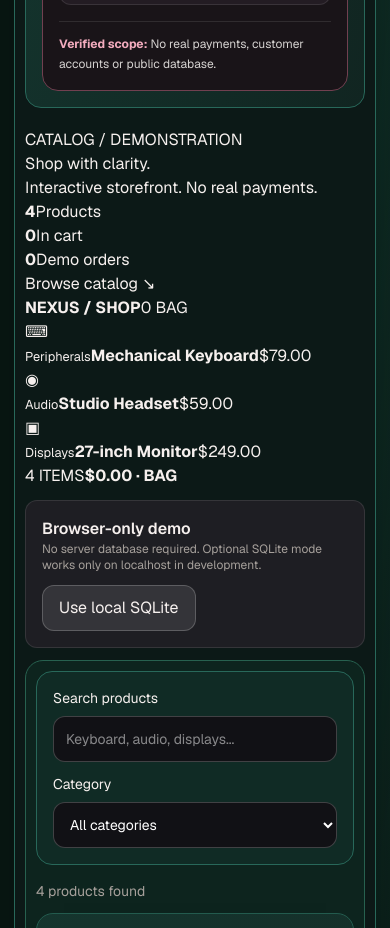
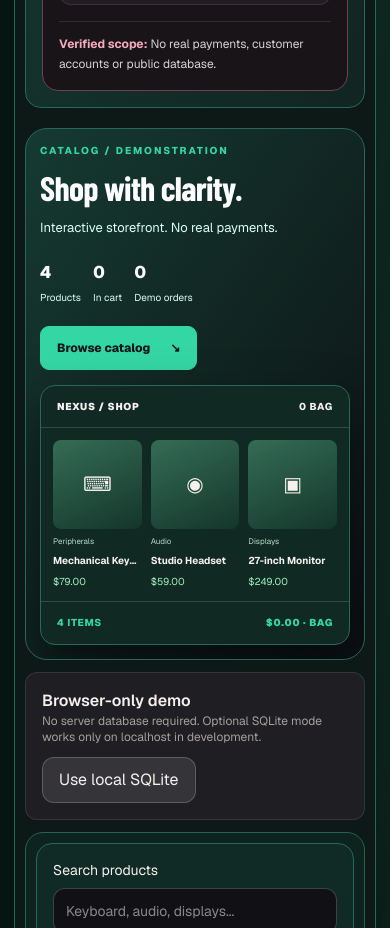
Before and after one commit to Dleteo/Nexus-AI, a Next.js app: page /en/labs in a window 390 px wide. Shown: the part 1120-2048 px from the top of the page. Built offline with nearby package versions, Linux system fonts and the light colour scheme; a web font is replaced by a local one.

Commit message:
style: finish responsive, data-bound shop editor metrics and pipeline overview layouts

```diff
--- a/components/labs/lab-themes.css
+++ b/components/labs/lab-themes.css
@@ -146,3 +146,47 @@
 .nexus-lab-shell [data-lab-navigation] a:hover{border-color:var(--lab-accent)}
 .nexus-lab-shell [data-lab-navigation] a span{color:var(--lab-accent)}
 .nexus-lab-shell [data-standalone="true"]{min-height:100vh}
+
+/* Real data-driven product overviews: no fake metrics, no screenshot overlays. */
+.lab-product-overview{display:grid;grid-template-columns:minmax(0,.82fr) minmax(0,1.18fr);gap:22px;min-height:360px;border:1px solid var(--lab-border);border-radius:22px;padding:22px;background:linear-gradient(125deg,var(--lab-accent-soft),var(--lab-surface) 50%,#0c1015);overflow:hidden}
+.lab-overview-intro{display:flex;flex-direction:column;align-items:flex-start;justify-content:center;gap:12px;min-width:0}
+.lab-overview-kicker{font-size:10px;font-weight:800;letter-spacing:.19em;color:var(--lab-accent)}
+.lab-overview-intro h3{font-family:var(--font-editorial-condensed),Arial,sans-serif;font-size:clamp(34px,4vw,57px);font-weight:800;line-height:1.03;letter-spacing:-.02em;color:white}
+.lab-overview-intro p{font-size:13px;line-height:1.65;color:var(--lab-ink);max-width:45ch}
+.lab-overview-stats{display:flex;flex-wrap:wrap;gap:16px;padding-block:9px}
+.lab-overview-stats div{display:flex;flex-direction:column;gap:5px}
+.lab-overview-stats b{font-size:clamp(17px,2vw,26px);font-weight:800;color:white}
+.lab-overview-stats span{font-size:10px;color:var(--lab-ink)}
+.lab-overview-cta{display:inline-flex;align-items:center;gap:20px;padding:12px 16px;border-radius:9px;border:1px solid var(--lab-accent);background:var(--lab-accent);color:#10151a!important;font-size:12px;font-weight:800;text-decoration:none}
+.lab-overview-cta:hover{filter:brightness(1.11)}
+.lab-overview-screen{min-width:0;align-self:center;border:1px solid var(--lab-border);border-radius:15px;overflow:hidden;box-shadow:0 25px 50px #0008;min-height:260px}
+.lab-screen-top,.lab-screen-bottom{display:flex;justify-content:space-between;align-items:center;gap:8px;padding:13px 16px;font-size:10px;font-weight:800;letter-spacing:.07em}
+.lab-screen-top{border-bottom:1px solid #ffffff26}.lab-screen-bottom{border-top:1px solid #ffffff26;color:var(--lab-accent)}
+.lab-screen-commerce{background:#102a23}
+.lab-screen-products{display:grid;grid-template-columns:repeat(3,minmax(0,1fr));gap:9px;padding:12px}
+.lab-screen-product{display:flex;flex-direction:column;gap:6px;min-width:0;font-size:10px}
+.lab-screen-product-photo{display:grid;place-items:center;aspect-ratio:1;border-radius:8px;background:linear-gradient(155deg,#356c56,#14362b);font-size:clamp(20px,4vw,50px)}
+.lab-screen-product small{font-size:8px;color:#b4dac9}
+.lab-screen-product b{white-space:nowrap;overflow:hidden;text-overflow:ellipsis}
+.lab-screen-product span{color:#9fedbe}
+.lab-screen-studio{display:grid;grid-template-columns:42px minmax(0,1fr) 100px;background:#20182a}
+.lab-studio-rail{display:flex;flex-direction:column;align-items:center;gap:20px;padding:20px 0;background:#17111f;color:#d3b5ff}
+.lab-studio-artboard{padding:12px;background:#2d2437}
+.lab-studio-artboard-top{display:flex;justify-content:space-between;padding:6px;color:#d7cce7;font-size:9px}
+.lab-studio-artboard-body{min-height:210px;background:#f8f5fb;color:#241c2f;padding:20px 12px;display:flex;flex-direction:column;gap:12px;overflow-wrap:anywhere}
+.lab-studio-preview-hero{font-size:clamp(17px,2vw,30px);font-weight:900;line-height:1.1}
+.lab-studio-preview-text{font-size:12px}.lab-studio-preview-button{align-self:flex-start;background:#603b99;color:white;padding:7px;font-size:10px}
+.lab-studio-properties{display:flex;flex-direction:column;gap:12px;padding:18px 9px;font-size:10px;background:#21172e}
+.lab-studio-properties strong{color:#dfcaff;font-size:9px}.lab-studio-properties span{color:#af9abe}.lab-studio-properties b{border:1px solid #675080;padding:5px}
+.lab-studio-swatches{display:flex;gap:3px}.lab-studio-swatches i{width:14px;height:14px;background:#8a57bd}.lab-studio-swatches i:nth-child(2){background:#ded4e7}.lab-studio-swatches i:nth-child(3){background:#34274b}
+.lab-screen-monitor{background:#081e2b}.lab-monitor-chart{display:flex;align-items:flex-end;justify-content:space-around;gap:6px;height:130px;margin:20px 18px 8px;padding:10px;background:repeating-linear-gradient(0deg,#2a536344 0 1px,transparent 1px 24px)}
+.lab-monitor-chart div:not(.lab-monitor-empty){flex:1;min-width:4px;border-radius:3px 3px 0 0}
+.lab-monitor-bar-ok{background:#6bd0f6}.lab-monitor-bar-fail{background:#f48196}.lab-monitor-empty{display:grid;place-items:center;width:100%;height:100%;color:#9bc7d8;font:11px monospace}
+.lab-monitor-chart-axis{display:flex;justify-content:space-between;gap:5px;padding:0 18px 15px;font-size:9px;color:#9bc7d8}
+.lab-screen-factory{background:#211811}.lab-factory-stages{display:flex;align-items:center;gap:6px;padding:23px 12px}
+.lab-factory-stages>div{flex:1;min-width:0;display:flex;flex-direction:column;gap:12px;padding:15px 8px;border:1px solid #83593b;background:#39291c;border-radius:7px}
+.lab-factory-stages small{font-size:9px;color:#ffc58b}.lab-factory-stages strong{font-size:10px;overflow-wrap:anywhere}
+.lab-factory-console{display:flex;flex-direction:column;gap:9px;margin:0 12px 16px;padding:14px;background:#0b100c;border:1px solid #685037;border-radius:7px;font:11px monospace}
+.lab-factory-console span{color:#b1b7b2}.lab-factory-console strong{color:#f7ce90}.lab-factory-console small{color:#9ac39c}
+@media(max-width:1120px){.lab-product-overview{grid-template-columns:1fr}.lab-overview-screen{width:100%}}
+@media(max-width:500px){.lab-product-overview{padding:14px;gap:15px}.lab-screen-studio{grid-template-columns:27px minmax(0,1fr) 65px}.lab-studio-rail{gap:12px}.lab-studio-properties{padding:9px 4px}.lab-studio-artboard{padding:5px}.lab-studio-artboard-body{padding:10px 6px}.lab-factory-stages{padding:10px 6px;gap:3px}.lab-factory-stages>div{padding:8px 3px}.lab-factory-stages strong{font-size:8px}.lab-overview-stats{gap:12px}}
```
